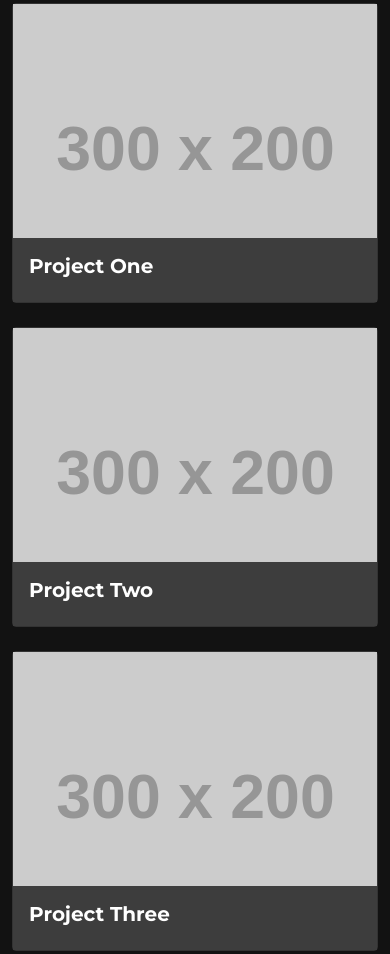
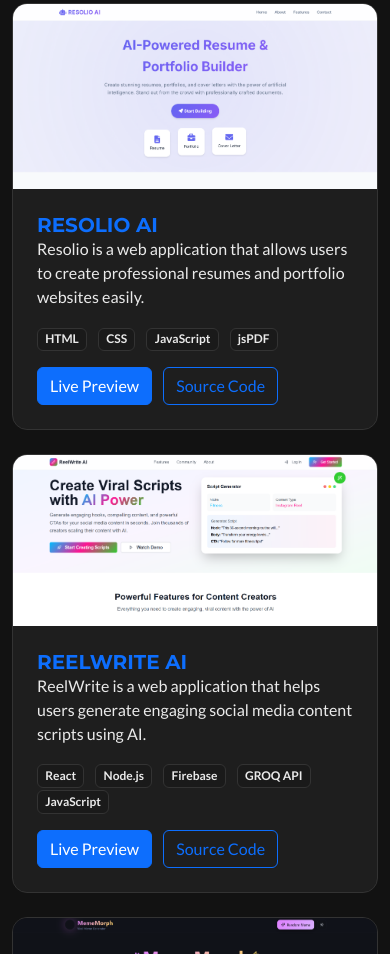
Before and after one commit to Shubh-033/gem-new-port, a plain HTML site: page index.html in a window 390 px wide. Shown: the part 4368-5322 px from the top of the page. Drawn offline with nearby package versions, Linux system fonts and the light colour scheme; placeholder pictures from the web are drawn by us.

Commit message:
new commit

```diff
--- a/index.html
+++ b/index.html
@@ -3,7 +3,7 @@
   <head>
     <meta charset="UTF-8" />
     <meta name="viewport" content="width=device-width, initial-scale=1.0" />
-    <title>Personal Portfolio</title>
+    <title>Subham's Portfolio</title>
     <link
       href="https://cdn.jsdelivr.net/npm/bootstrap@5.3.3/dist/css/bootstrap.min.css"
       rel="stylesheet"
@@ -217,76 +217,61 @@
         <h2 class="text-center mb-5">Projects</h2>
         <div class="row">
           <!-- Project Card 1 -->
-          <div class="col-md-4 mb-4 project-card-container">
-            <div class="project-card">
-              <div class="project-card-front">
-                <img
-                  src="https://via.placeholder.com/300x200"
-                  class="img-fluid"
-                  alt="Project 1"
-                />
-                <div class="project-card-title">
-                  <h5>Project One</h5>
+          <div class="col-md-4 mb-4">
+            <div class="project-card h-100">
+              <img src="assets/resolioimg.png" class="card-img-top" alt="RESOLIO AI">
+              <div class="card-body">
+                <h5 class="card-title">RESOLIO AI</h5>
+                <p class="card-text">Resolio is a web application that allows users to create professional resumes and portfolio websites easily.</p>
+                <div class="tech-stack mt-3">
+                  <span class="badge">HTML</span>
+                  <span class="badge">CSS</span>
+                  <span class="badge">JavaScript</span>
+                  <span class="badge">jsPDF</span>
                 </div>
-              </div>
-              <div class="project-card-back">
-                <div class="card-body">
-                  <h5 class="card-title">Project One</h5>
-                  <p class="card-text">
-                    A brief description of the first project. What it does, the
-                    technologies used, etc.
-                  </p>
-                  <a href="#" class="btn btn-primary">View Project</a>
+                <div class="mt-3">
+                  <a href="https://resolio-ai.netlify.app/" class="btn btn-primary" target="_blank">Live Preview</a>
+                  <a href="https://github.com/Shubh-033/RESOLIO" class="btn btn-outline-primary" target="_blank">Source Code</a>
                 </div>
               </div>
             </div>
           </div>
           <!-- Project Card 2 -->
-          <div class="col-md-4 mb-4 project-card-container">
-            <div class="project-card">
-              <div class="project-card-front">
-                <img
-                  src="https://via.placeholder.com/300x200"
-                  class="img-fluid"
-                  alt="Project 2"
-                />
-                <div class="project-card-title">
-                  <h5>Project Two</h5>
+          <div class="col-md-4 mb-4">
+            <div class="project-card h-100">
+              <img src="assets/reelwriteimg.png" class="card-img-top" alt="REELWRITE AI">
+              <div class="card-body">
+                <h5 class="card-title">REELWRITE AI</h5>
+                <p class="card-text">ReelWrite is a web application that helps users generate engaging social media content scripts using AI.</p>
+                <div class="tech-stack mt-3">
+                  <span class="badge">React</span>
+                  <span class="badge">Node.js</span>
+                  <span class="badge">Firebase</span>
+                  <span class="badge">GROQ API</span>
+                  <span class="badge">JavaScript</span>
                 </div>
-              </div>
-              <div class="project-card-back">
-                <div class="card-body">
-                  <h5 class="card-title">Project Two</h5>
-                  <p class="card-text">
-                    A brief description of the second project. What it does, the
-                    technologies used, etc.
-                  </p>
-                  <a href="#" class="btn btn-primary">View Project</a>
+                <div class="mt-3">
+                  <a href="https://reelwrite-ai.netlify.app/" class="btn btn-primary" target="_blank">Live Preview</a>
+                  <a href="https://github.com/Shubh-033/ReelWriteAI" class="btn btn-outline-primary" target="_blank">Source Code</a>
                 </div>
               </div>
             </div>
           </div>
           <!-- Project Card 3 -->
-          <div class="col-md-4 mb-4 project-card-container">
-            <div class="project-card">
-              <div class="project-card-front">
-                <img
-                  src="https://via.placeholder.com/300x200"
-                  class="img-fluid"
-                  alt="Project 3"
-                />
-                <div class="project-card-title">
-                  <h5>Project Three</h5>
+          <div class="col-md-4 mb-4">
+            <div class="project-card h-100">
+              <img src="assets/mememorphimg.png" class="card-img-top" alt="MEMEMORPH">
+              <div class="card-body">
+                <h5 class="card-title">MEMEMORPH</h5>
+                <p class="card-text">Mememorph is a web application that lets users create, customize, and share memes effortlessly.</p>
+                <div class="tech-stack mt-3">
+                  <span class="badge">React</span>
+                  <span class="badge">Tailwind CSS</span>
+                  <span class="badge">Node.js</span>
                 </div>
-              </div>
-              <div class="project-card-back">
-                <div class="card-body">
-                  <h5 class="card-title">Project Three</h5>
-                  <p class="card-text">
-                    A brief description of the third project. What it does, the
-                    technologies used, etc.
-                  </p>
-                  <a href="#" class="btn btn-primary">View Project</a>
+                <div class="mt-3">
+                  <a href="https://meme-morph.vercel.app/" class="btn btn-primary" target="_blank">Live Preview</a>
+                  <a href="https://github.com/Shubh-033/MemeMorph" class="btn btn-outline-primary" target="_blank">Source Code</a>
                 </div>
               </div>
             </div>
@@ -330,7 +315,7 @@
 
     <!-- Footer -->
     <footer class="text-white text-center py-3">
-      <p>&copy; 2025 Your Name. All Rights Reserved.</p>
+      <p>&copy; 2025 Subham Singh Negi. All Rights Reserved.</p>
     </footer>
 
     <script src="https://cdn.jsdelivr.net/npm/bootstrap@5.3.3/dist/js/bootstrap.bundle.min.js"></script>
--- a/style.css
+++ b/style.css
@@ -208,63 +208,42 @@ section h2 {
 
 
 
-/* Project Card Container */
-.project-card-container {
-    perspective: 1000px;
+/* Project Section */
+.project-card {
+    background-color: var(--card-background);
+    border: 1px solid var(--border-color);
+    border-radius: 15px;
+    overflow: hidden;
+    transition: transform 0.3s ease, box-shadow 0.3s ease;
 }
 
-.project-card {
-    width: 100%;
-    height: 300px;
-    position: relative;
-    transform-style: preserve-3d;
-    transition: transform 0.8s;
+.project-card:hover {
+    transform: translateY(-10px);
+    box-shadow: 0 15px 30px rgba(0, 0, 0, 0.2), 0 0 20px rgba(13, 110, 253, 0.4);
 }
 
-.project-card-container:hover .project-card {
-    transform: rotateY(180deg);
+.project-card .card-body {
+    padding: 1.5rem;
 }
 
-.project-card-front,
-.project-card-back {
-    position: absolute;
-    width: 100%;
-    height: 100%;
-    backface-visibility: hidden;
-    background-color: var(--card-background);
-    border: 1px solid var(--border-color);
-    border-radius: .25rem;
-    display: flex;
-    flex-direction: column;
+.project-card .card-title {
+    color: var(--primary-color);
 }
 
-.project-card-front {
-    z-index: 2;
+.project-card .card-text {
+    color: var(--text-color);
 }
 
-.project-card-back {
-    transform: rotateY(180deg);
-    z-index: 1;
-    justify-content: center;
+.project-card .btn-primary {
+    margin-right: 0.5rem;
 }
 
-.project-card-front .project-card-title {
-    position: absolute;
-    bottom: 0;
-    left: 0;
-    width: 100%;
-    background: rgba(0, 0, 0, 0.7);
-    color: white;
-    padding: 1rem;
-}
-
-.project-card-front img {
-    height: 100%;
-    object-fit: cover;
-}
-
-.card-title {
-    color: var(--primary-color);
+.tech-stack .badge {
+    background-color: var(--secondary-color);
+    color: var(--text-color);
+    border: 1px solid var(--border-color);
+    margin-right: 0.5rem;
+    padding: 0.4em 0.6em;
 }
 
 /* Typed.js Cursor */
```
Also changed, not shown: assets/mememorphimg.png (added), assets/reelwriteimg.png (added), assets/resolioimg.png (added), assets/thriftloopimg.png (added).
